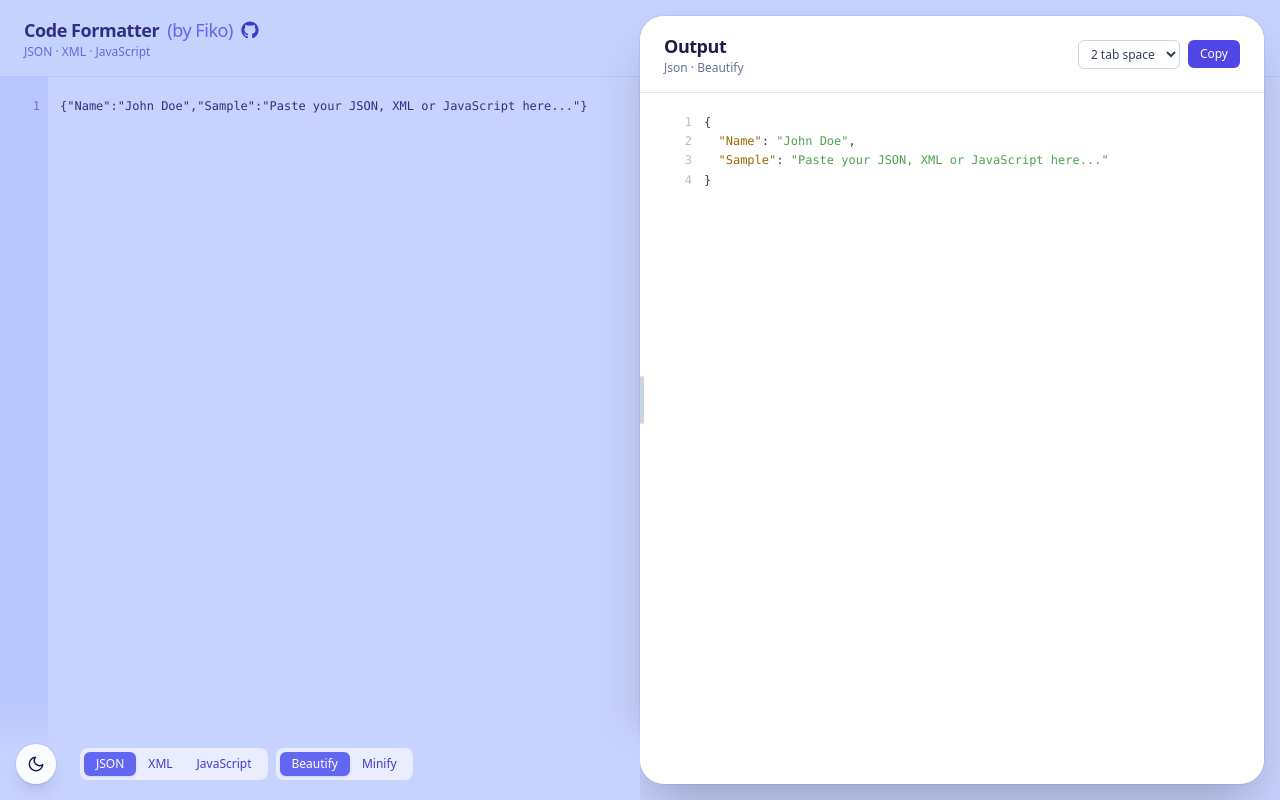
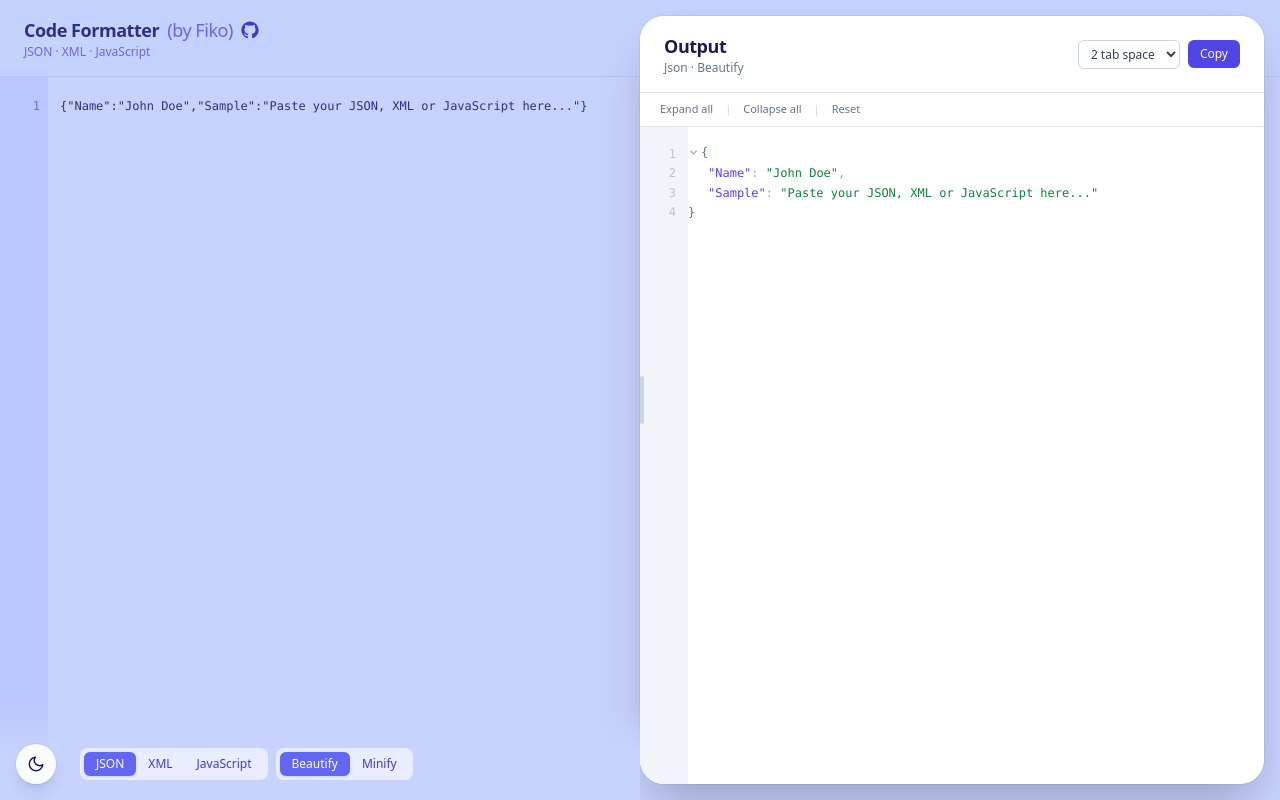
Before and after one commit to fiko/formatter, a Vue app: page / in a window 1280 px wide. Both pictures are taken after a click on the button "Try Sample Code". Built offline with nearby package versions, Linux system fonts and the light colour scheme.

Commit message:
adding collapsible buttons on output

```diff
--- a/src/App.vue
+++ b/src/App.vue
@@ -1,6 +1,7 @@
 <script setup lang="ts">
 import { ref, computed, watch, onMounted, onUnmounted, nextTick } from 'vue'
 import { format, type Language, type Mode, type Indent } from './formatters'
+import JsonTree from './components/JsonTree.vue'
 import hljs from 'highlight.js/lib/core'
 import json from 'highlight.js/lib/languages/json'
 import xml from 'highlight.js/lib/languages/xml'
@@ -457,21 +458,31 @@ function clearAll(): void {
         </div>
       </header>
 
-      <div class="flex-1 overflow-auto relative">
+      <div class="flex-1 overflow-hidden relative flex flex-col">
+        <!-- JSON beautify → interactive collapsible tree -->
+        <JsonTree
+          v-if="output && language === 'json' && mode === 'beautify'"
+          :value="output"
+          class="flex-1"
+        />
+
+        <!-- XML / JS or minified JSON → highlighted text -->
         <pre
-          v-if="output"
-          class="hljs px-4 py-5 font-mono text-xs leading-relaxed !bg-transparent"
+          v-else-if="output"
+          class="hljs flex-1 px-4 py-5 font-mono text-xs leading-relaxed !bg-transparent overflow-auto"
         ><code v-html="outputHighlighted"></code></pre>
+
+        <!-- Empty state -->
         <div
           v-else
-          class="h-full flex items-center justify-center text-slate-500 text-sm"
+          class="flex-1 flex items-center justify-center text-slate-500 dark:text-slate-400 text-sm"
         >
           Output will appear here…
         </div>
 
         <div
           v-if="error"
-          class="sticky bottom-3 mx-3 text-xs px-3 py-2 rounded-md bg-red-900/40 text-red-200 border border-red-700/50"
+          class="absolute bottom-3 left-3 right-3 text-xs px-3 py-2 rounded-md bg-red-900/40 text-red-200 border border-red-700/50"
         >
           {{ error }}
         </div>
--- /dev/null
+++ b/src/components/JsonNode.vue
@@ -0,0 +1,144 @@
+<script setup lang="ts">
+import { ref, computed, inject } from 'vue'
+
+interface Props {
+  data: unknown
+  keyName?: string | null
+  depth?: number
+  isLast?: boolean
+  initialOpen?: boolean | null
+}
+
+const props = withDefaults(defineProps<Props>(), {
+  keyName: null,
+  depth: 0,
+  isLast: true,
+  initialOpen: null,
+})
+
+const defaultOpen = props.initialOpen !== null ? props.initialOpen : props.depth < 2
+const isOpen = ref(defaultOpen)
+const numberLines = inject<() => Promise<void>>('numberLines')
+function toggle(): void {
+  isOpen.value = !isOpen.value
+  numberLines?.()
+}
+
+const type = computed(() => {
+  if (props.data === null) return 'null'
+  if (Array.isArray(props.data)) return 'array'
+  return typeof props.data
+})
+
+const isCollapsible = computed(
+  () => type.value === 'object' || type.value === 'array'
+)
+
+const entries = computed<[string, unknown][]>(() => {
+  if (type.value === 'array') return (props.data as unknown[]).map((v, i) => [String(i), v])
+  if (type.value === 'object') return Object.entries(props.data as Record<string, unknown>)
+  return []
+})
+
+const childCount = computed(() => entries.value.length)
+
+const summary = computed(() => {
+  if (type.value === 'array') return `${childCount.value} item${childCount.value !== 1 ? 's' : ''}`
+  if (type.value === 'object') return `${childCount.value} key${childCount.value !== 1 ? 's' : ''}`
+  return ''
+})
+
+const bracket = computed(() => ({
+  open: type.value === 'array' ? '[' : '{',
+  close: type.value === 'array' ? ']' : '}',
+}))
+
+// Indentation in rem per depth level
+const INDENT = 1.25
+const indent = computed(() => `${props.depth * INDENT}rem`)
+const closeIndent = computed(() => `${props.depth * INDENT}rem`)
+
+function valueClass(t: string): string {
+  switch (t) {
+    case 'string': return 'text-green-700 dark:text-green-400'
+    case 'number': return 'text-blue-600 dark:text-blue-400'
+    case 'boolean': return 'text-orange-500 dark:text-orange-400'
+    case 'null': return 'text-slate-400 dark:text-slate-500 italic'
+    default: return ''
+  }
+}
+
+function displayValue(): string {
+  if (props.data === null) return 'null'
+  if (type.value === 'string') return `"${props.data}"`
+  return String(props.data)
+}
+</script>
+
+<template>
+  <!-- Opening / primitive row -->
+  <span class="json-line">
+    <span class="json-ln"></span>
+    <span :style="{ paddingLeft: indent }">
+    <!-- Key label -->
+    <span v-if="keyName !== null">
+      <span class="text-indigo-600 dark:text-indigo-400">"{{ keyName }}"</span>
+      <span class="text-slate-400 dark:text-slate-500">: </span>
+    </span>
+
+    <!-- Primitive -->
+    <template v-if="!isCollapsible">
+      <span :class="valueClass(type)">{{ displayValue() }}</span>
+      <span v-if="!isLast" class="text-slate-400">,</span>
+    </template>
+
+    <!-- Collapsible header -->
+    <template v-else>
+      <button
+        @click="toggle"
+        class="inline-flex items-center gap-0.5 hover:opacity-70 transition select-none focus:outline-none"
+      >
+        <svg
+          xmlns="http://www.w3.org/2000/svg" width="11" height="11" viewBox="0 0 24 24"
+          fill="none" stroke="currentColor" stroke-width="2.5"
+          stroke-linecap="round" stroke-linejoin="round"
+          class="text-slate-400 dark:text-slate-500 shrink-0 transition-transform duration-150"
+          :class="isOpen ? 'rotate-90' : ''"
+        ><path d="M9 18l6-6-6-6" /></svg>
+        <span class="text-slate-500 dark:text-slate-400">{{ bracket.open }}</span>
+      </button>
+
+      <!-- Collapsed pill -->
+      <template v-if="!isOpen">
+        <span class="mx-1 px-1.5 py-0.5 rounded text-[10px] bg-slate-100 dark:bg-white/10 text-slate-500 dark:text-slate-400">
+          {{ summary }}
+        </span>
+        <span class="text-slate-500 dark:text-slate-400">{{ bracket.close }}</span>
+        <span v-if="!isLast" class="text-slate-400">,</span>
+      </template>
+    </template>
+    </span><!-- end content span -->
+  </span><!-- end json-line -->
+
+  <!-- Children (only when expanded) -->
+  <template v-if="isCollapsible && isOpen">
+    <JsonNode
+      v-for="([k, v], i) in entries"
+      :key="k"
+      :data="v"
+      :keyName="type === 'array' ? null : k"
+      :depth="depth + 1"
+      :isLast="i === entries.length - 1"
+      :initialOpen="initialOpen"
+    />
+
+    <!-- Closing bracket row -->
+    <span class="json-line">
+      <span class="json-ln"></span>
+      <span :style="{ paddingLeft: closeIndent }">
+        <span class="text-slate-500 dark:text-slate-400">{{ bracket.close }}</span>
+        <span v-if="!isLast" class="text-slate-400">,</span>
+      </span>
+    </span>
+  </template>
+</template>
--- /dev/null
+++ b/src/components/JsonTree.vue
@@ -0,0 +1,76 @@
+<script setup lang="ts">
+import { computed, ref, nextTick, watch, onMounted, provide } from 'vue'
+import JsonNode from './JsonNode.vue'
+
+interface Props {
+  value: string
+}
+const props = defineProps<Props>()
+
+const parsed = computed(() => {
+  try {
+    return { data: JSON.parse(props.value), error: null }
+  } catch (e) {
+    return { data: null, error: e instanceof Error ? e.message : String(e) }
+  }
+})
+
+// null = auto (depth < 2), true = all expanded, false = all collapsed
+const treeKey = ref(0)
+const forcedOpen = ref<boolean | null>(null)
+const treeEl = ref<HTMLDivElement | null>(null)
+
+async function numberLines(): Promise<void> {
+  await nextTick()
+  if (!treeEl.value) return
+  treeEl.value.querySelectorAll<HTMLElement>('.json-ln').forEach((el, i) => {
+    el.textContent = String(i + 1)
+  })
+}
+
+function expandAll(): void { forcedOpen.value = true;  treeKey.value++ }
+function collapseAll(): void { forcedOpen.value = false; treeKey.value++ }
+function resetAuto(): void { forcedOpen.value = null;  treeKey.value++ }
+
+watch(treeKey, numberLines)
+watch(() => treeEl.value, numberLines)
+onMounted(numberLines)
+provide('numberLines', numberLines)
+</script>
+
+<template>
+  <div class="h-full flex flex-col">
+    <!-- Toolbar -->
+    <div class="flex items-center gap-3 px-5 py-2 border-b border-slate-200 dark:border-white/10 text-[11px] text-slate-500 dark:text-slate-400 select-none">
+      <button @click="expandAll"  class="hover:text-indigo-600 dark:hover:text-indigo-400 transition">Expand all</button>
+      <span class="text-slate-300 dark:text-white/20">|</span>
+      <button @click="collapseAll" class="hover:text-indigo-600 dark:hover:text-indigo-400 transition">Collapse all</button>
+      <span class="text-slate-300 dark:text-white/20">|</span>
+      <button @click="resetAuto"  class="hover:text-indigo-600 dark:hover:text-indigo-400 transition">Reset</button>
+    </div>
+
+    <!-- Parse error -->
+    <div v-if="parsed.error" class="flex-1 flex items-center justify-center text-xs text-red-500 px-4">
+      {{ parsed.error }}
+    </div>
+
+    <!-- Tree with line-number gutter -->
+    <div v-else class="flex-1 flex overflow-auto">
+      <!-- Gutter background strip -->
+      <div class="sticky left-0 w-12 shrink-0 bg-slate-100 dark:bg-[#1e2028] z-10 self-stretch" />
+
+      <!-- Scrollable content, offset left so numbers overlay the gutter -->
+      <div ref="treeEl" class="flex-1 font-mono text-xs leading-relaxed py-4 -ml-12">
+        <div class="json-tree-content">
+          <JsonNode
+            :key="treeKey"
+            :data="parsed.data"
+            :depth="0"
+            :isLast="true"
+            :initialOpen="forcedOpen"
+          />
+        </div>
+      </div>
+    </div>
+  </div>
+</template>
--- a/src/style.css
+++ b/src/style.css
@@ -8,6 +8,30 @@ html, body, #app {
 body {
   @apply font-sans antialiased text-slate-800;
   background: linear-gradient(135deg, #c7d2fe 0%, #a5b4fc 100%);
+}
+
+/* JSON tree line layout */
+.json-line {
+  display: flex;
+  align-items: baseline;
+  min-height: 1.6em;
+}
+/* Sticky line number */
+.json-ln {
+  position: sticky;
+  left: 0;
+  flex-shrink: 0;
+  width: 3rem;
+  padding-right: 0.75rem;
+  text-align: right;
+  color: rgb(148 163 184 / 0.6);
+  user-select: none;
+  pointer-events: none;
+  z-index: 11;
+  background-color: rgb(241 245 249);
+}
+.dark .json-ln {
+  background-color: rgb(30 32 40);
 }
 
 /* Output line rendering — guarantee gutter + code alignment */
```
